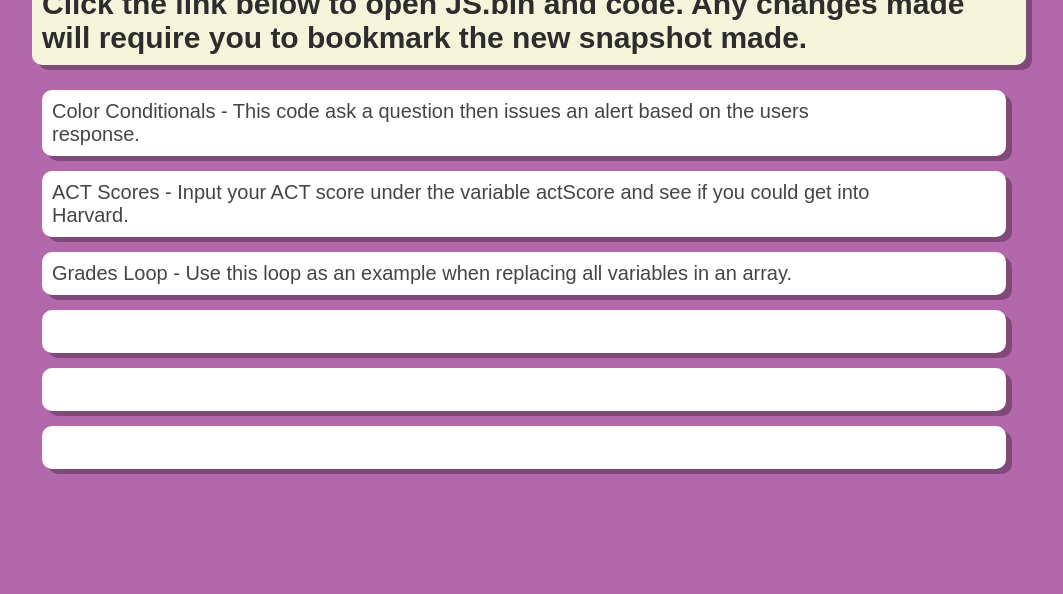
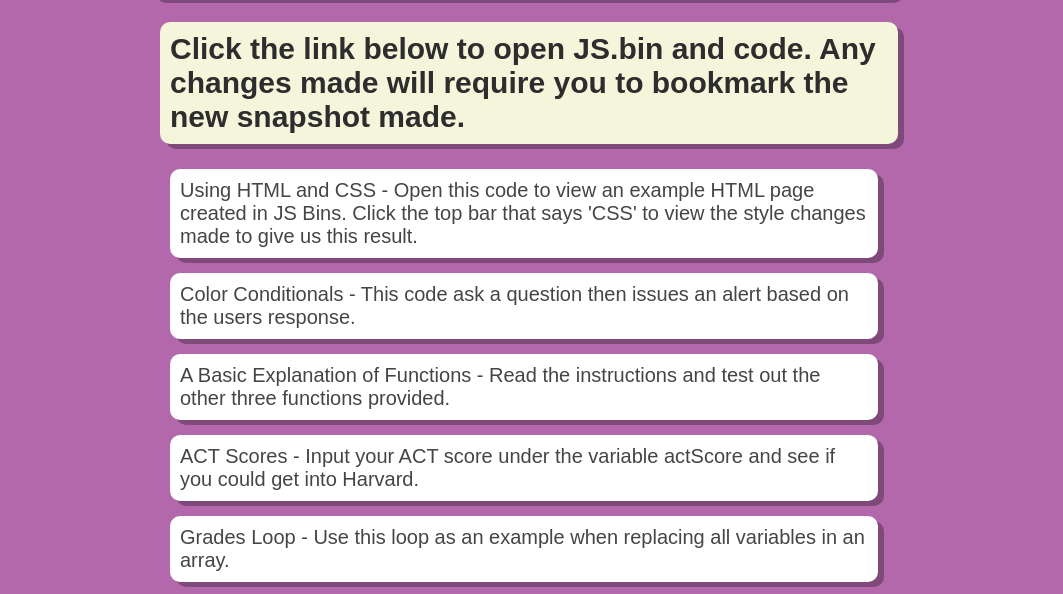
Before and after one commit to roconnell15/roconnell15.github.io, a website: page jsbins.html in a window 1280 px wide. Shown: the part 171-765 px from the top of the page, without its empty margins (116-1179 px from the left). Drawn offline with Linux system fonts and the light colour scheme.

Commit message:
Added more links and a more polished look

```diff
--- a/jsbins.html
+++ b/jsbins.html
@@ -9,8 +9,8 @@
                 padding: 10px;
                 font-family: arial;
                 font-size: 20px;
-                margin-left: 10%;
-                margin-right: 10%;
+                margin-left: 20%;
+                margin-right: 20%;
             }
             #all-contents {
             max-width: fit-content;
@@ -109,12 +109,14 @@
             <div class="content">
                 <h2>Click the link below to open JS.bin and code. Any changes made will require you to bookmark the new snapshot made.</h2>
                 <ul id="portfolio">
+                <li><a href="https://jsbin.com/caquqaxisi/edit?html,output">Using HTML and CSS - Open this code to view an example HTML page created in JS Bins. Click the top bar that says 'CSS' to view the style changes made to give us this result.</a></li>
                 <li><a href="https://jsbin.com/fonojuxiye/1/edit?js,console">Color Conditionals - This code ask a question then issues an alert based on the users response.</a></li>
+                <li><a href="https://jsbin.com/nuneruj/8/edit?js,console">A Basic Explanation of Functions - Read the instructions and test out the other three functions provided.</a></li>
                 <li><a href="https://jsbin.com/qohupoxeqo/1/edit?js,console">ACT Scores - Input your ACT score under the variable actScore and see if you could get into Harvard.</a></li>
                 <li><a href="https://jsbin.com/sunameyuve/edit?js,console">Grades Loop - Use this loop as an example when replacing all variables in an array. </a></li>
-                <li><a href=""> </a></li>
-                <li><a href=""> </a></li>
-                <li><a href=""> </a></li>
+                <li><a href="https://jsbin.com/gifubijale/edit?js,console">Roll The Dice - This function rolls a die based on the amount of times requested. Notice that this code is limited... How can we create a loop to roll the dice any amount of times requested? </a></li>
+                <li><a href="https://jsbin.com/yoqaheciqa/edit?js,console">Stop Light Function - This code shows you how to call a function and use arguments. </a></li>
+                <!-- <li><a href=""> </a></li> -->
                 </ul>
             </div>
 
```
